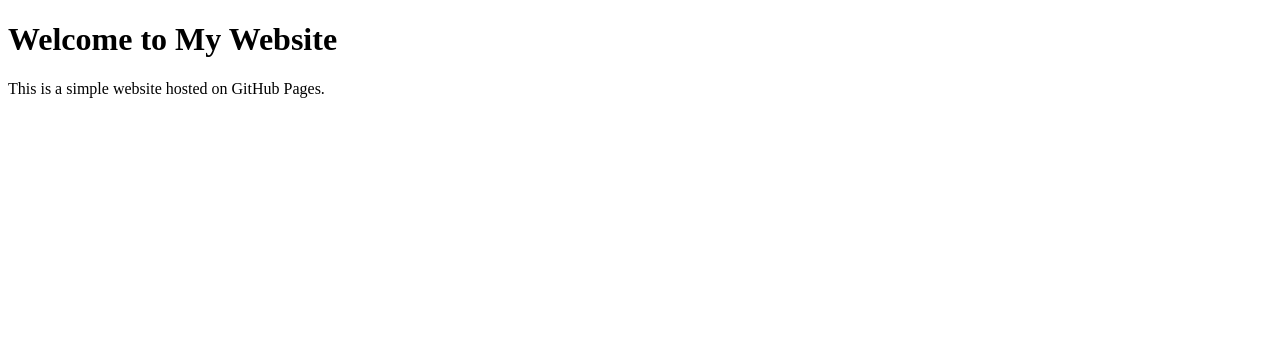
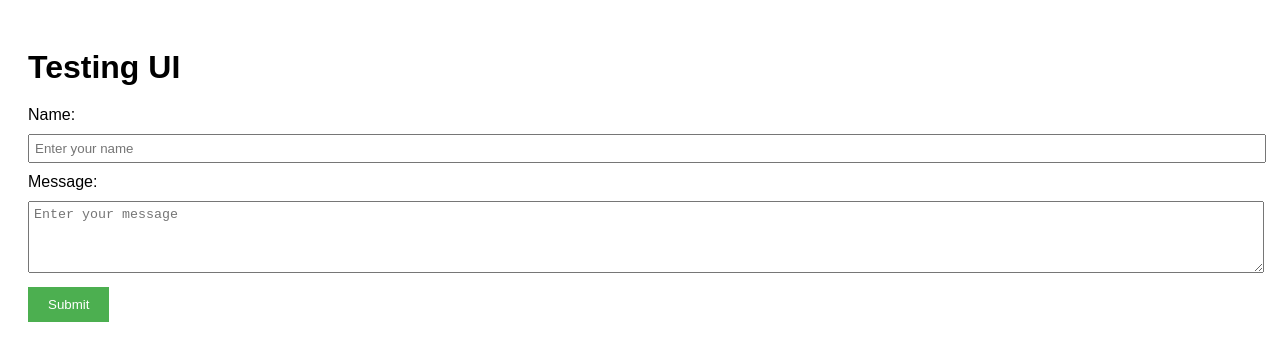
Before and after one commit to Zeoui-project/Zeoui-project.github.io, a plain HTML site: page index.html in a window 1280 px wide. Drawn offline with Linux system fonts and the light colour scheme.

Commit message:
Update index.html

```diff
--- a/index.html
+++ b/index.html
@@ -1,10 +1,56 @@
 <!DOCTYPE html>
 <html>
-  <head>
-    <title>My Website</title>
-  </head>
-  <body>
-    <h1>Welcome to My Website</h1>
-    <p>This is a simple website hosted on GitHub Pages.</p>
-  </body>
+<head>
+  <title>Testing UI</title>
+  <style>
+    body {
+      font-family: Arial, sans-serif;
+      padding: 20px;
+    }
+    h1 {
+      margin-bottom: 20px;
+    }
+    label {
+      display: block;
+      margin-bottom: 10px;
+    }
+    input[type="text"],
+    textarea {
+      width: 100%;
+      padding: 5px;
+      margin-bottom: 10px;
+    }
+    button {
+      padding: 10px 20px;
+      background-color: #4CAF50;
+      color: white;
+      border: none;
+      cursor: pointer;
+    }
+    button:hover {
+      background-color: #45a049;
+    }
+  </style>
+</head>
+<body>
+  <h1>Testing UI</h1>
+
+  <label for="name">Name:</label>
+  <input type="text" id="name" placeholder="Enter your name">
+
+  <label for="message">Message:</label>
+  <textarea id="message" rows="4" placeholder="Enter your message"></textarea>
+
+  <button onclick="submitForm()">Submit</button>
+
+  <script>
+    function submitForm() {
+      var name = document.getElementById('name').value;
+      var message = document.getElementById('message').value;
+      // You can perform any testing logic or actions with the entered data here
+      console.log('Name:', name);
+      console.log('Message:', message);
+    }
+  </script>
+</body>
 </html>
```
